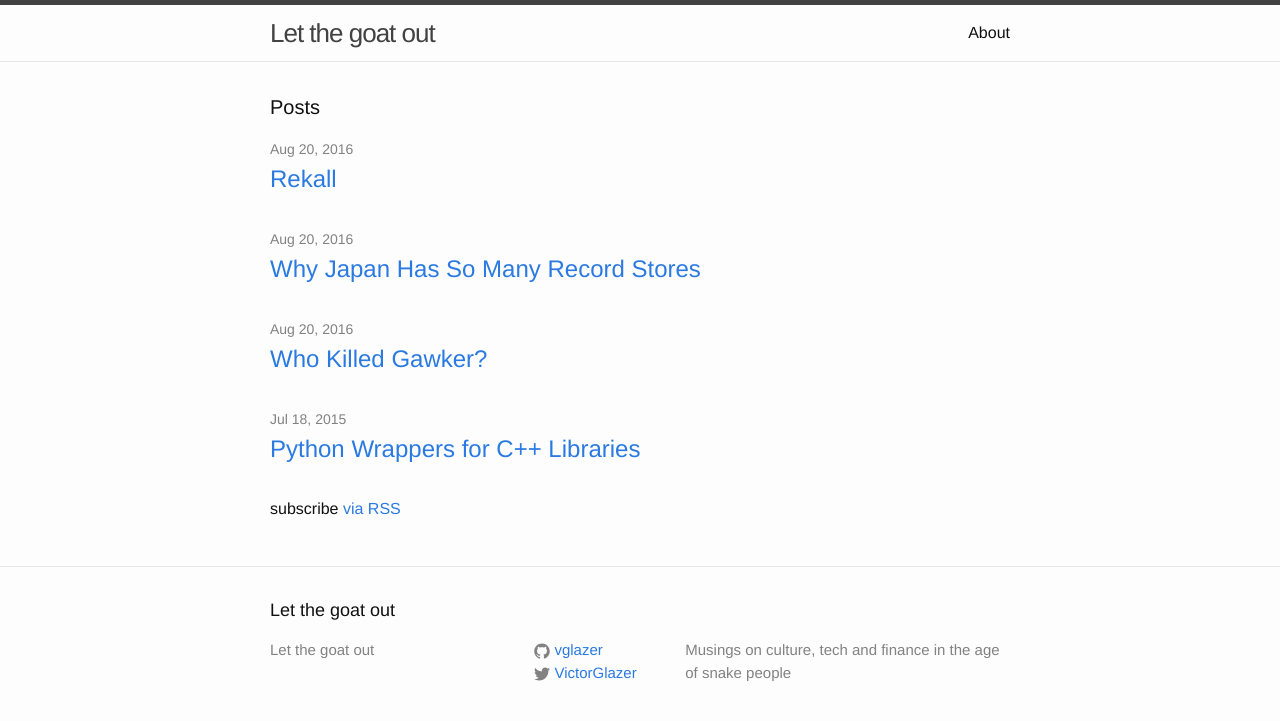
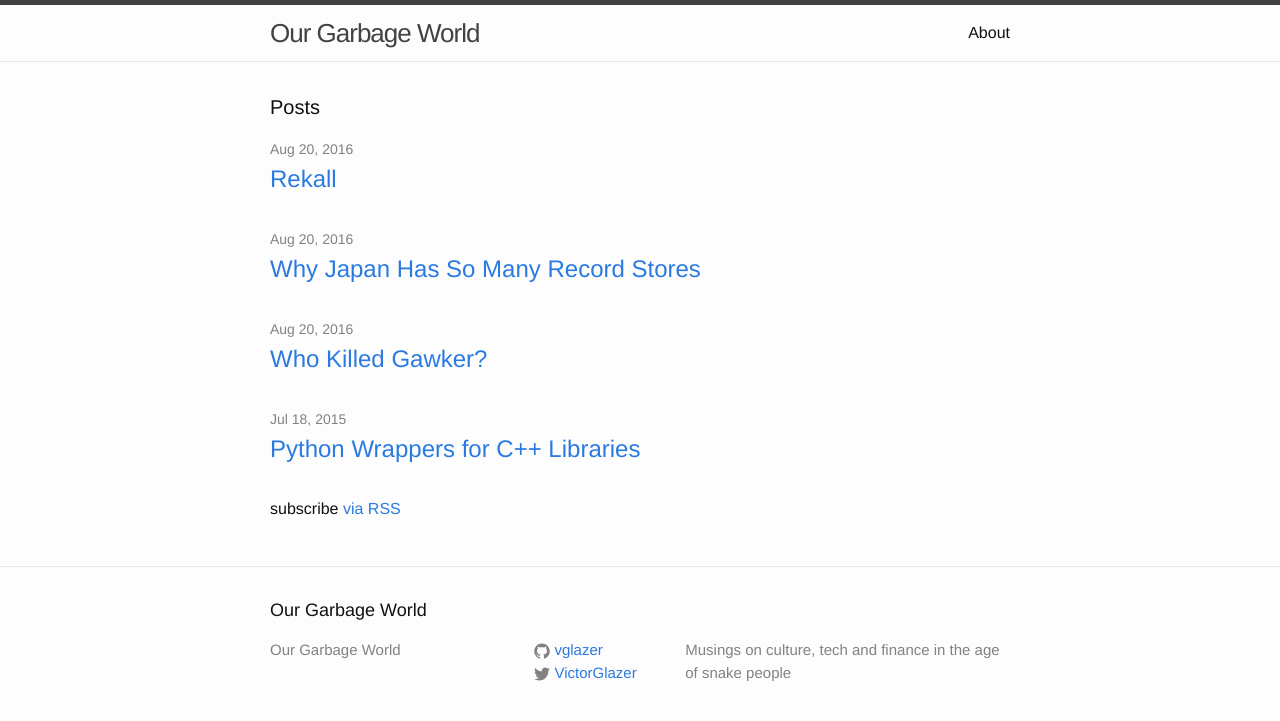
Before and after one commit to vglazer/vglazer.github.io, a Jekyll site: the page built from index.html, in a window 1280 px wide. Shown: the top 721 px of the page. Built offline with Jekyll 4.4.1, drawn with Linux system fonts in a browser that asks for light colours.

Commit message:
Title change

```diff
--- a/_config.yml
+++ b/_config.yml
@@ -1,5 +1,5 @@
 # Site settings
-title: Let the goat out
+title: Our Garbage World
 #email: your-email@domain.com
 description: > # this means to ignore newlines until "baseurl:"
     Musings on culture, tech and finance in the age of snake people
```
